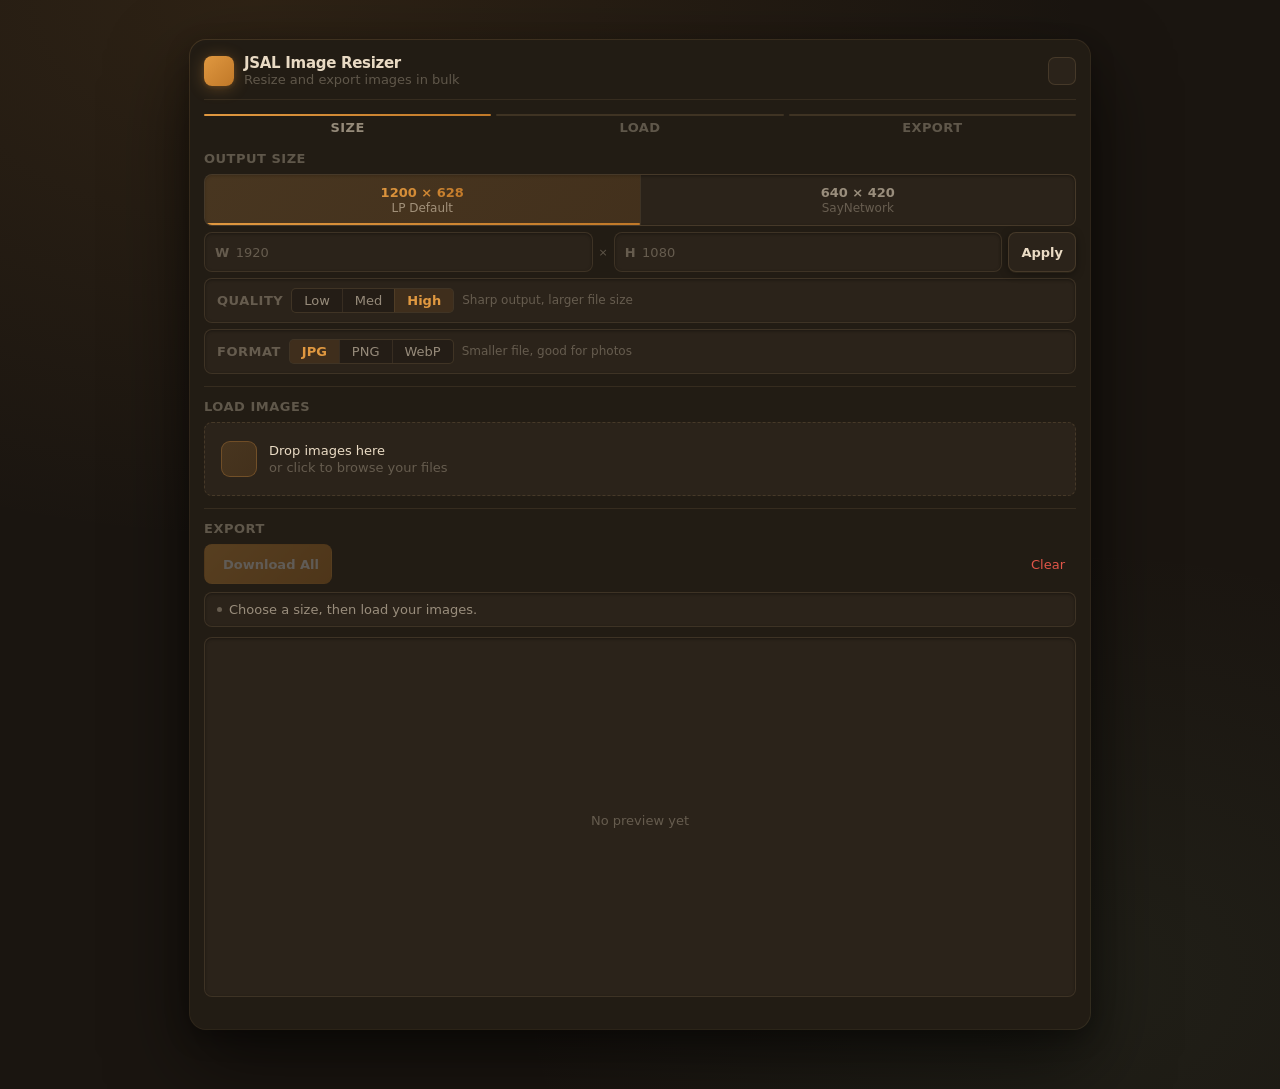
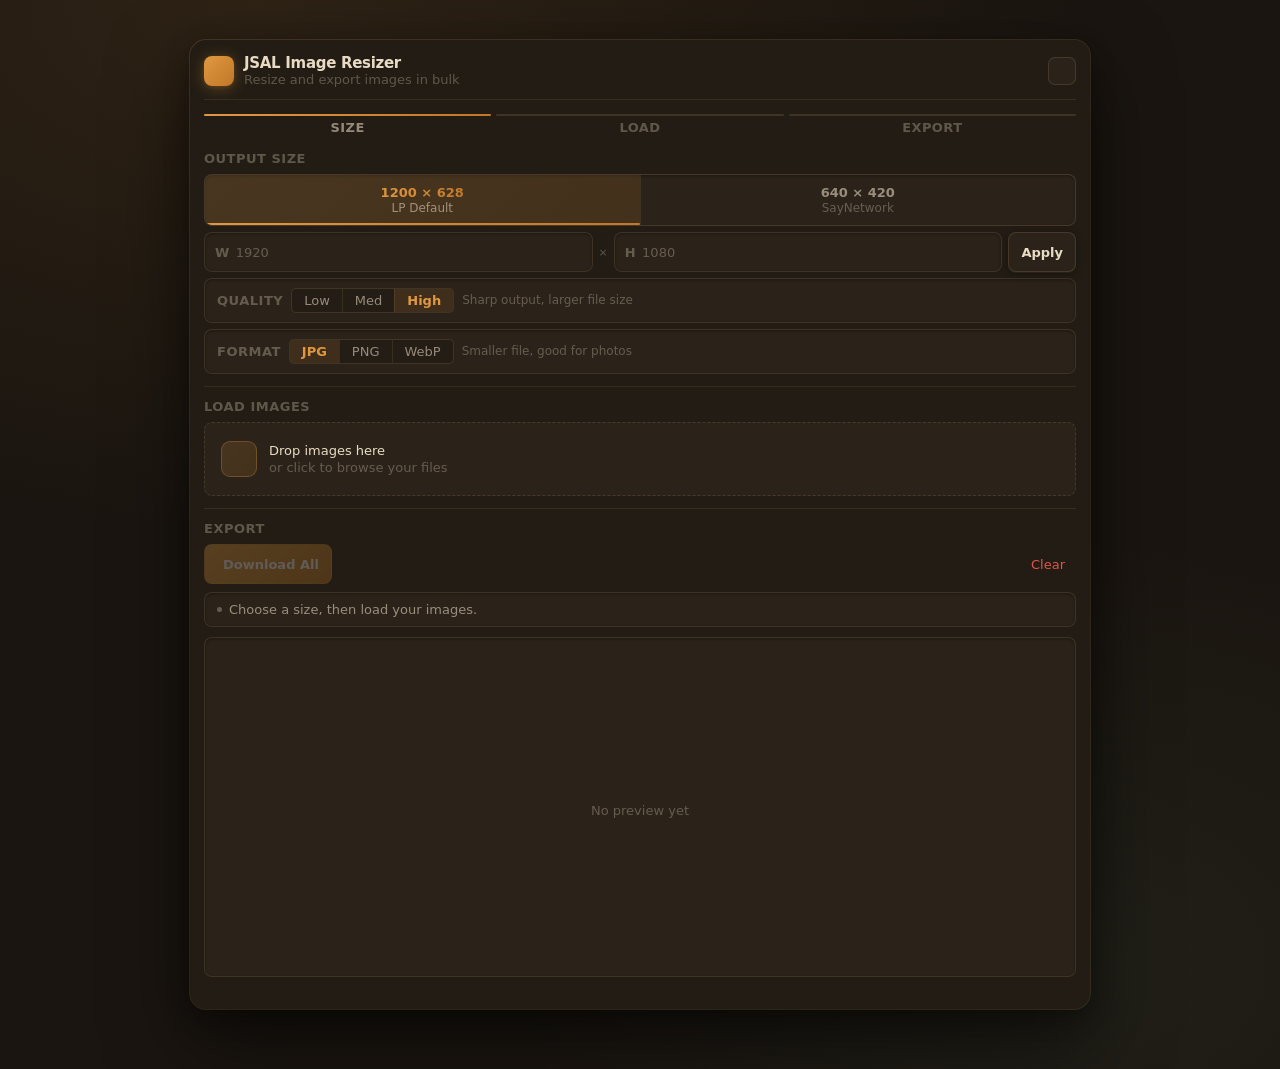

preview

--- a/styles.css
+++ b/styles.css
@@ -501,7 +501,7 @@ body.indigo .theme-toggle .icon-star{ display:block; }
  overflow:hidden;
  background:var(--surface-2);
  border:1px solid var(--border);
- height:360px;
+ height:340px;
  box-shadow:var(--shadow-inset); }
 .canvas-wrap canvas{ display:block; width:100%; height:100%; touch-action:none; user-select:none; -webkit-user-select:none; }
 
